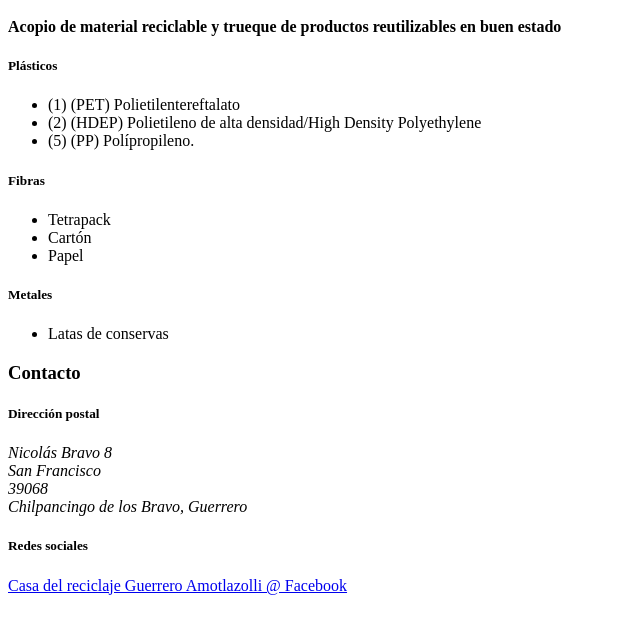
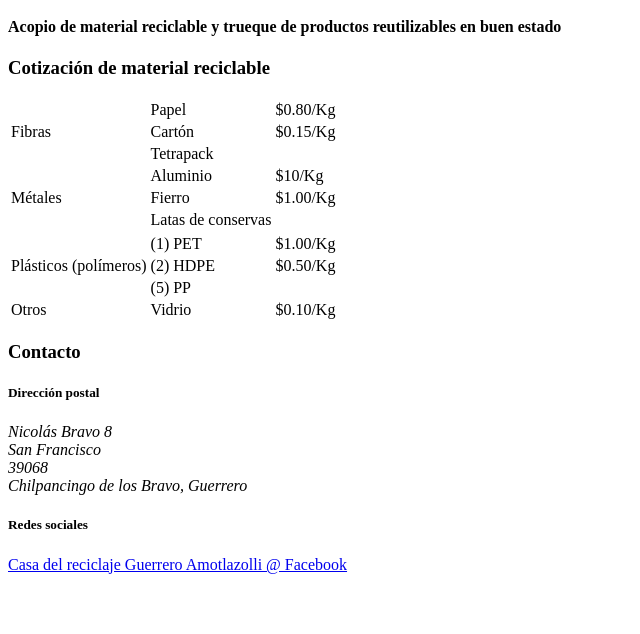
Before and after one commit to amotlazolli/amotlazolli, a plain HTML site: page index.html in a window 1280 px wide. Shown: the part 110-744 px from the top of the page, without its empty margins (0-640 px from the left). Drawn offline with Linux system fonts and the light colour scheme.

Commit message:
chg: dev: Lista de precios de los materiales reciclables

```diff
--- a/index.html
+++ b/index.html
@@ -11,24 +11,22 @@
       <h1>Amotlazolli</h1>
       <h2>Casa del reciclaje</h2>
       <h4>Acopio de material reciclable y trueque de productos reutilizables en buen estado</h4>
-      <h5>Plásticos</h5>
-      <ul>
-        <li> (1) (PET) Polietilentereftalato </li>
-        <li> (2) (HDEP) Polietileno de alta densidad/High Density Polyethylene</li>
-        <li> (5) (PP) Polípropileno.</li>
-      </ul>
 
-      <h5>Fibras</h5>
-      <ul>
-        <li>Tetrapack</li>
-        <li>Cartón</li>
-        <li>Papel</li>
-      </ul>
-
-      <h5>Metales</h5>
-      <ul>
-        <li>Latas de conservas</li>
-      </ul>
+      <section id="precios">
+        <h3>Cotización de material reciclable</h3>
+        <table>
+          <tr><td rowspan=3>Fibras</td><td>Papel</td><td>$0.80/Kg</td></tr>
+          <tr><td>Cartón</td><td>$0.15/Kg</td></tr>
+          <tr><td>Tetrapack</td></tr>
+          <tr><td rowspan=3>Métales</td><td>Aluminio</td><td>$10/Kg</td></tr>
+          <tr><td>Fierro</td><td>$1.00/Kg</td></tr>
+          <tr><td>Latas de conservas</td><tr>
+          <tr><td rowspan=3>Plásticos (polímeros)</td><td>(1) PET</td><td>$1.00/Kg</td></tr>
+          <tr><td>(2) HDPE</td><td>$0.50/Kg</td></tr>
+          <tr><td>(5) PP</td></tr>
+          <tr><td rowspan=1>Otros</td><td>Vidrio</td><td>$0.10/Kg</td></tr>
+        </table>
+      </section>
 
       <section>
         <h3>Contacto</h3>
```
